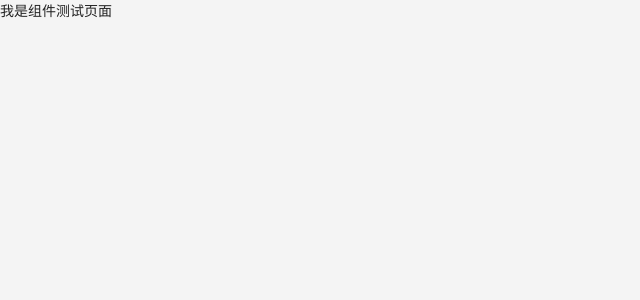
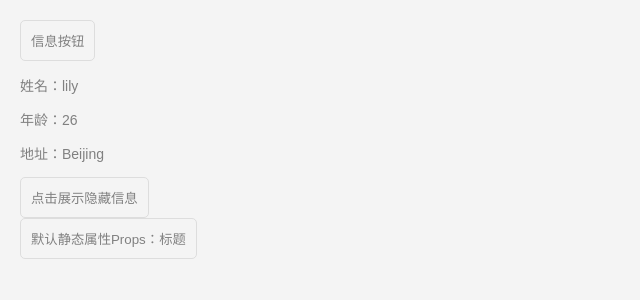
Before and after one commit to lnden/react-learning, a React (Create React App) app: page / in a window 1280 px wide. Shown: the top 300 px of the page, without its empty margins (0-640 px from the left). Built offline with nearby package versions, Linux system fonts and the light colour scheme.

Commit message:
ADD COMPONENTS THREE

```diff
--- a/src/index.css
+++ b/src/index.css
@@ -2,17 +2,11 @@ body { color: #222; background: #f4f4f4; font: 400 14px CoreSans, Arial,sans-ser
 a { color: #222; }
 ul, li { list-style: none; padding: 0; margin: 0; }
 input { padding: 10px; border-radius: 5px; outline: none; margin-right: 10px; border: 1px solid #dddddd; }
-button { padding: 10px; border-radius: 5px; border: 1px solid #dddddd;background: transparent; color: #808080; cursor: pointer;
-}
-p,span{background: transparent; color: #808080;}
-hr{border:1px solid #ddd;  margin:15px 0;}
+button { padding: 10px; border-radius: 5px; border: 1px solid #dddddd;background: transparent; color: #808080; cursor: pointer; }
+p,span{background: transparent; color: #808080; }
+hr{border:1px solid #ddd;  margin:15px 0; }
 button:hover { color: #222; }
+section{padding:20px }
 *:focus { outline: none; }
-.FancyBorder-blue{
-    border:10px solid #f00
-}
-.Contacts{
-    background:#f00;
-    width:100px;
-    height:100px;
-}
+.FancyBorder-blue{border:10px solid #f00 }
+.Contacts{background:#f00;width:100px;height:100px; }
--- a/src/index.js
+++ b/src/index.js
@@ -74,7 +74,7 @@ import store from './store/merge.js'
 
 ReactDOM.render(
     <Provider store={store}>
-        <App/>
+        <App name="lily"/>
     </Provider>,
     document.getElementById('root')
 );
--- a/src/store/merge.js
+++ b/src/store/merge.js
@@ -65,11 +65,11 @@ const rootReducer = combineReducers(allReducers);
 
 let store = createStore(rootReducer);
 
-console.log("initial state: ", store.getState());
+// console.log("initial state: ", store.getState());
 
-let unsubscribe = store.subscribe(() =>
-    console.log(store.getState())
-);
+let unsubscribe = store.subscribe(() =>{
+    // console.log(store.getState())
+});
 
 store.dispatch(addToCart('Coffee 500gm', 1, 250));
 store.dispatch(addToCart('Flour 1kg', 2, 110));
--- a/src/study-demo/component.js
+++ b/src/study-demo/component.js
@@ -1,11 +1,110 @@
-import React, { Component } from 'react'
+/**
+ * 讨论React组件创建的方式
+ *      React是很多组件组成的，就积木一样，很多组件拼装在一起成为一个应用
+ *      创建组件的方式有三种：
+ *          1.无状态函数式组件、
+ *          2.ES5原生方式 React.createClass()、
+ *          3.ES6继承方式 extends React.Component{}、
+ *
+ *      三种创建方式的特点:
+ *          1.无状态函数式组件：
+ *              1).组件只能访问接受Props参数，渲染DOM结构。无法使用State
+ *              2).组件不能访问this对象
+ *              3).组件无法访问生命周期的方法
+ *              4).组件不会被实例化，整体渲染性能提升，只有一个render方法
+ *          2.ES5方式创建组件：
+ *              1).创建方式比较陈旧，官方不推荐使用，这只是React初期使用的一种方式
+ *              2).React.createClass 会自绑定函数方法，导致不必要的性能开销
+ *              3).React.createClass 的mixins不够自然、直观
+ *          3.ES6方式继承创建组件：
+ *              1).成员函数不会自动绑定this，需要开发者手动绑定，否则this不能获取当前组件实例对象
+ *              2).组件属性类型propTypes及其默认props属性defaultProps配置不同
+ *              3).组件初始状态state的配置不同
+ *              4).Mixins的支持不同
+ *
+ *  参考地址：https://segmentfault.com/a/1190000008078726
+ */
 
-export default class Comp extends Component {
+import React,{ Component } from 'react'
+
+/**
+ *  创建无状态函数式组件
+ */
+function Button(){
+    return (
+        <section>
+            <button>普通按钮</button>
+        </section>
+    )
+}
+
+const SubmitButton = function(){
+    return (
+        <section>
+            <button>提交按钮</button>
+        </section>
+    )
+}
+
+const ResetButton = () =>
+    <section>
+        <button>重置按钮</button>
+    </section>
+
+const ParamButton = (props) => {
+    console.log(props.name);
+    return (
+        <section>
+            <button>参数按钮</button>
+            <p>参数为：{props.name}</p>
+        </section>
+    )
+}
+// export default Button || SubmitButton || ResetButton || ParamButton
+// export default ParamButton
+
+/**
+ *  ES5方式 React.createClass 组件
+ *  目前React使用的是16.8.6版本已经废弃该创建方式，稍后我们使用引入CDN的方式验证
+ */
+
+/**
+ *  ES6方式 extends React.Component 组件
+ */
+
+class InfoButton extends Component {
+    constructor(props) {
+        super(props)
+        this.state = {
+            name: 'lily',
+            age: 26,
+            address: 'Beijing'
+        }
+    }
+    handleClick(){
+        this.setState({
+            position:'FE engineer'
+        })
+    }
     render() {
+        const {name,age,address,position} = this.state;
         return (
             <section>
-                我是组件测试页面
+                <button>信息按钮</button>
+                <p>姓名：{name}</p>
+                <p>年龄：{age}</p>
+                <p>地址：{address}</p>
+                <button onClick={()=>this.handleClick()}>点击展示隐藏信息</button>
+                {position? <p >职位：{position}</p> : ''}
+                <br/>
+                <button>默认静态属性Props：{this.props.title}</button>
             </section>
         )
     }
 }
+
+InfoButton.defaultProps = {
+    title:'标题'
+}
+
+export default InfoButton
```
